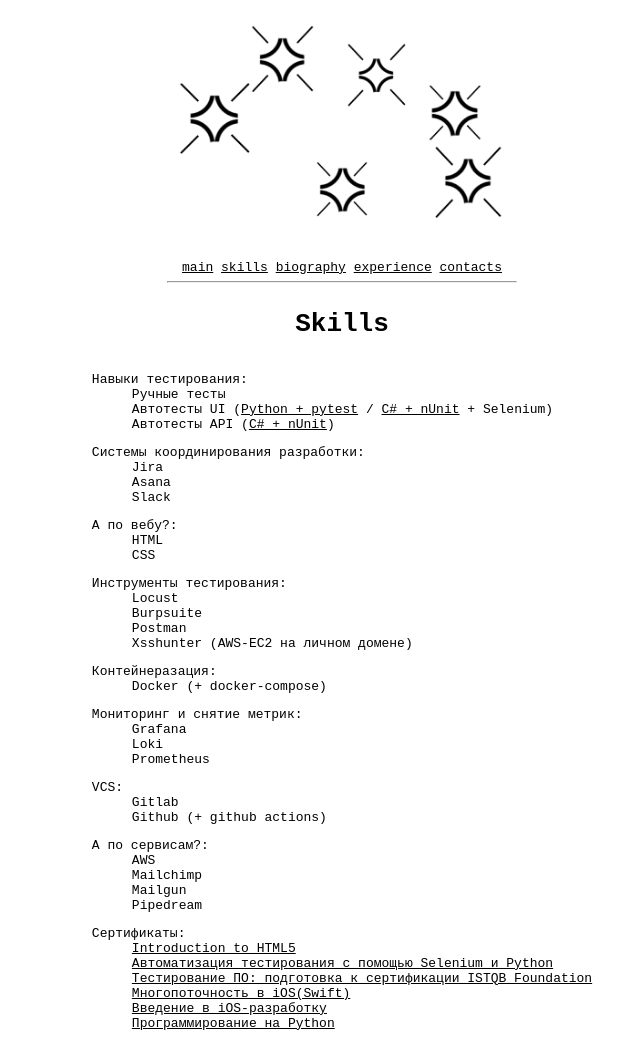
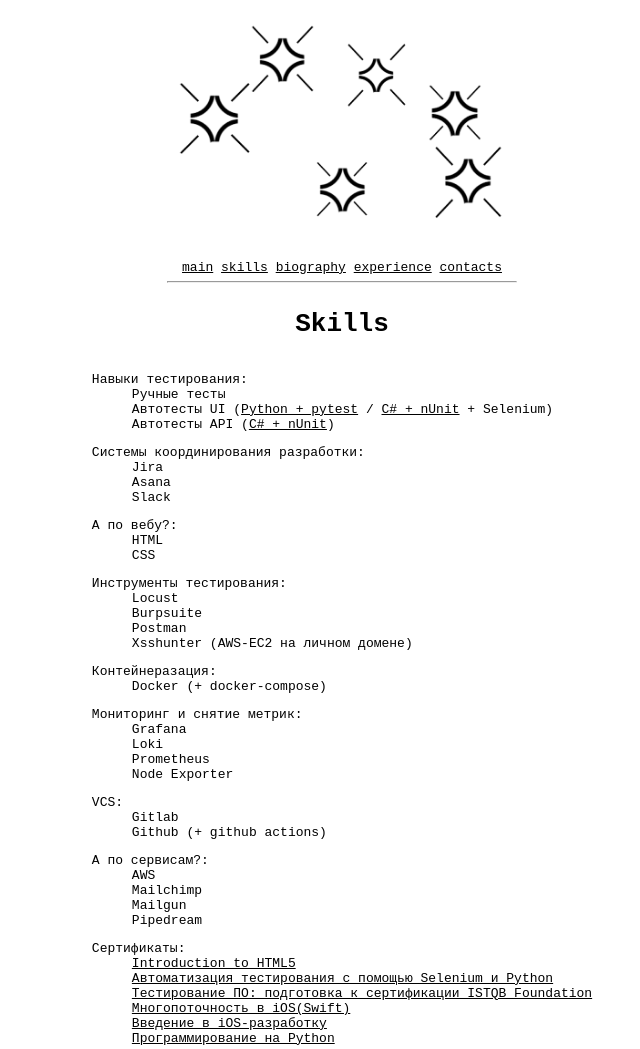
Before and after one commit to Milkhippies/about_project, a plain HTML site: page pages/skills.html in a window 1280 px wide. Shown: the top 1049 px of the page, without its empty margins (298-938 px from the left). Drawn offline with Linux system fonts and the light colour scheme.

Commit message:
Update skills.html

```diff
--- a/pages/skills.html
+++ b/pages/skills.html
@@ -55,7 +55,8 @@
         <ul>
             <li>Grafana</li>
             <li>Loki</li>
-            <li>Prometheus </li>
+            <li>Prometheus</li>
+            <li>Node Exporter</li>
         </ul>
         <p>VCS:</p>
         <ul>
```
